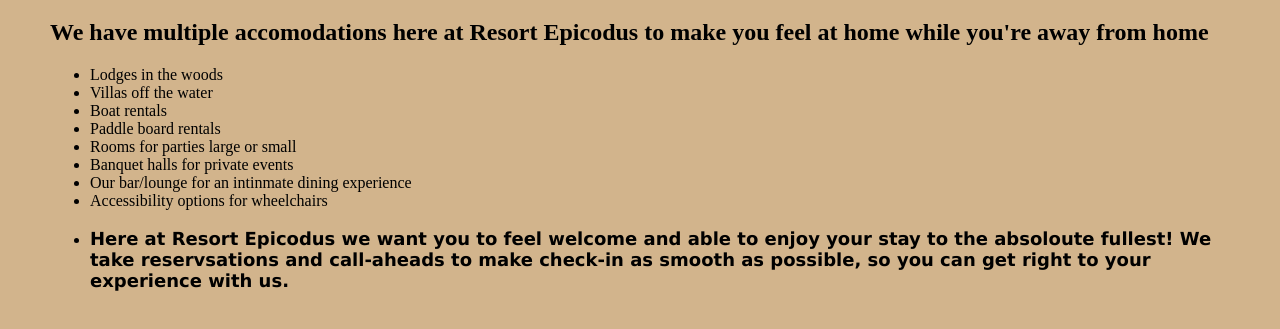
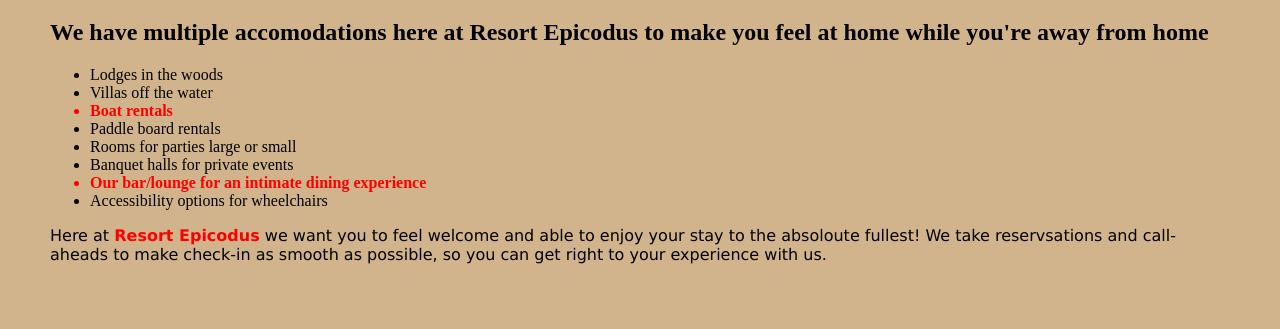
Before and after one commit to Tien96ng/private-resort, a plain HTML site: page pages/accomdations.html in a window 1280 px wide. Shown: the part 61-390 px from the top of the page. Drawn offline with Linux system fonts and the light colour scheme; files that its build step writes are made by us from their sources.

Commit message:
Added more styling

```diff
--- a/css/styles.css
+++ b/css/styles.css
@@ -9,8 +9,6 @@ h1 {
 }
 
 p {
-  font-size: large;
-  font-weight: bold;
   font-family: Verdana, Geneva, Tahoma, sans-serif;
 }
 
@@ -36,3 +34,8 @@ p {
   height: 300px;
   border: 2px solid teal;
 }
+
+.resort {
+  font-weight:bold;
+  color: red;
+}
--- a/pages/accomdations.html
+++ b/pages/accomdations.html
@@ -1,7 +1,7 @@
 <!DOCTYPE html>
 <html>
   <head>
-    <link href="CSS/styles.css" rel="stylesheet" type="text/css">
+    <link href="../css/styles.css" rel="stylesheet" type="text/css">
     <title>Accommodations</title>
   </head>
   <body>
@@ -11,14 +11,16 @@
     <ul>
         <li>Lodges in the woods</li>
         <li>Villas off the water</li>
-        <li>Boat rentals</li>
+        <li class="resort">Boat rentals</li>
         <li>Paddle board rentals</li>
         <li>Rooms for parties large or small</li>
         <li>Banquet halls for private events</li>
-        <li>Our bar/lounge for an intinmate dining experience</li>
-        <li>Accessibility options for wheelchairs<li>
+        <li class="resort">Our bar/lounge for an intimate dining experience</li>
+        <li>Accessibility options for wheelchairs</li>
+    </ul>
 
-    <p>Here at Resort Epicodus we want you to feel welcome and able to enjoy your stay to the absoloute
+    <p>
+      Here at <span class="resort">Resort Epicodus</span> we want you to feel welcome and able to enjoy your stay to the absoloute
       fullest! We take reservsations and call-aheads to make check-in as smooth as possible, so
       you can get right to your experience with us. </p>
   </body>
```
Also changed, not shown: pages/activities.html (+2 -2 lines), pages/contact.html (+1 -1 lines), pages/pictures.html (+1 -1 lines), pages/travel-arrangements.html (+18 -2 lines), img/expedia.jpg (added), img/google-flights.jpeg (added), img/traveladvisor.jpg (added).
